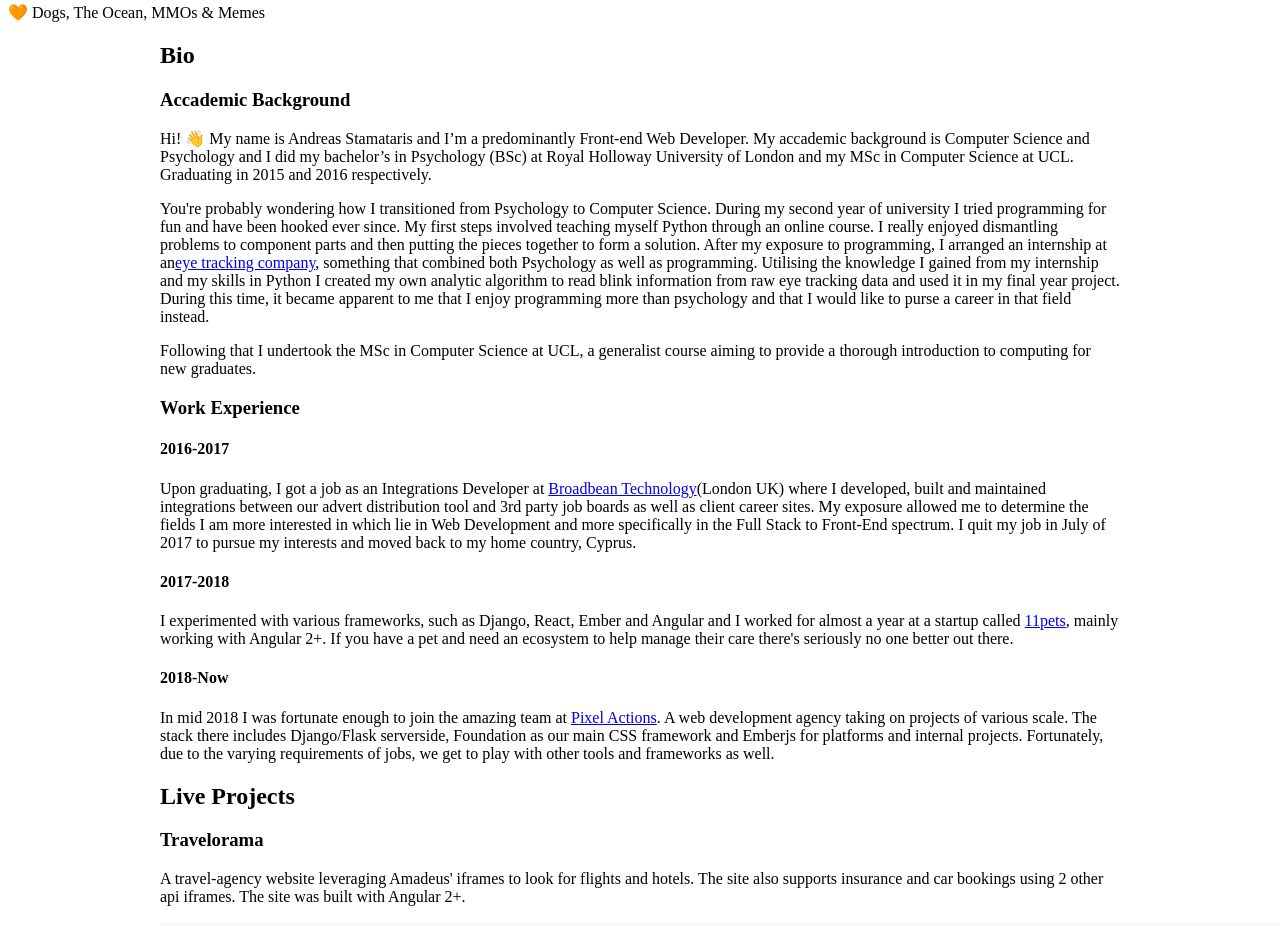
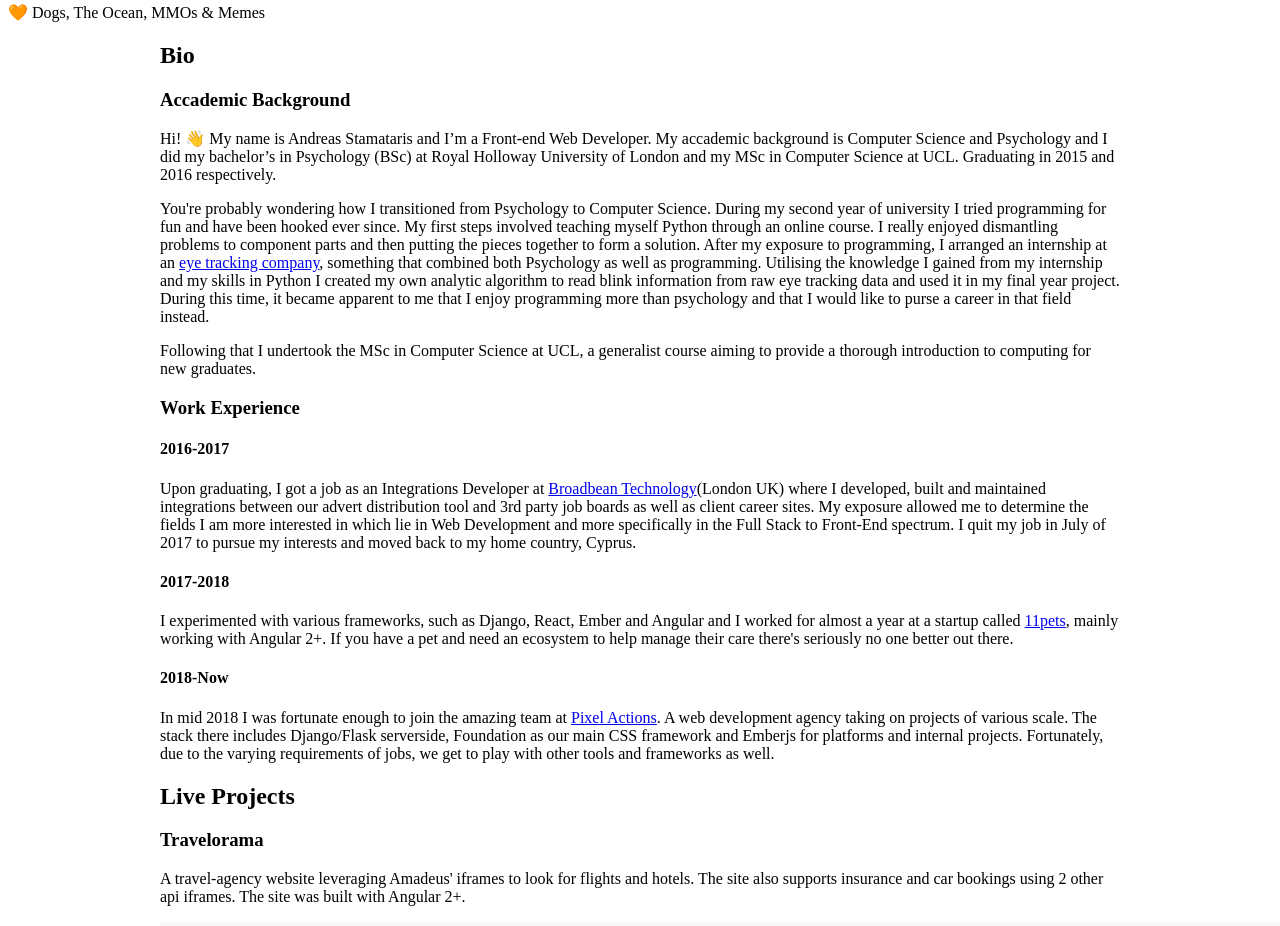
Before and after one commit to astamataris/astamataris-gatsby, a Gatsby site: page / in a window 1280 px wide. Shown: the part 3697-4623 px from the top of the page. Built offline with nearby package versions, Linux system fonts and the light colour scheme; Gatsby itself is replaced by a stand-in of ours; no server answers.

Commit message:
fixed formatting issues

```diff
--- a/src/pages/index.js
+++ b/src/pages/index.js
@@ -14,14 +14,13 @@ const IndexPage = () => (
       <section id="bio">
         <h2  >Bio</h2>
         <h3 className="text-green">Accademic Background</h3>
-        <p>Hi! 👋 My name is Andreas Stamataris and I’m a predominantly Front-end Web Developer. My accademic background is Computer Science and Psychology and I did my bachelor’s in Psychology (BSc) at Royal Holloway University of London and my MSc in Computer Science
+        <p>Hi! 👋 My name is Andreas Stamataris and I’m a Front-end Web Developer. My accademic background is Computer Science and Psychology and I did my bachelor’s in Psychology (BSc) at Royal Holloway University of London and my MSc in Computer Science
           at UCL. Graduating in 2015 and 2016 respectively.
         </p>
         <p> You're probably wondering how I transitioned from Psychology to Computer Science. During my second year of university
         I tried programming for fun and have been hooked ever since. My first steps involved teaching myself Python through
         an online course. I really enjoyed dismantling problems to component parts and then putting the pieces together to
-        form a solution. After my exposure to programming, I arranged an internship at an
-        <a href="http://www.acuity-intelligence.com/" target="_blank">eye tracking company</a>, something that combined both Psychology as well as programming. Utilising the knowledge
+        form a solution. After my exposure to programming, I arranged an internship at an <a href="http://www.acuity-intelligence.com/" target="_blank">eye tracking company</a>, something that combined both Psychology as well as programming. Utilising the knowledge
                           I gained from my internship and my skills in Python I created my own analytic algorithm to read blink information
                           from raw eye tracking data and used it in my final year project. During this time, it became apparent to me that
                           I enjoy programming more than psychology and that I would like to purse a career in that field instead.
```
